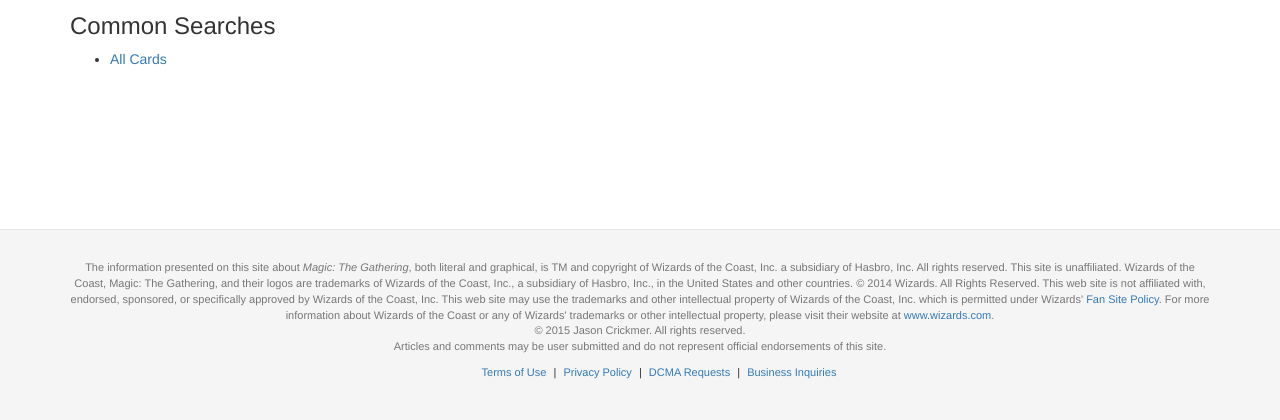
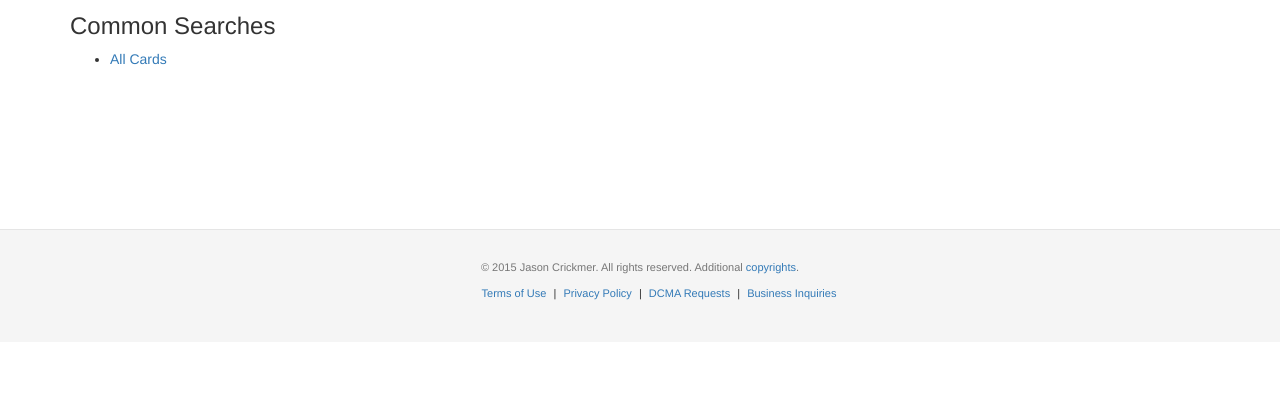
Before and after one commit to jcrickmer/mtgdbpy, a Django app: page /cards/ in a window 1280 px wide. Shown: the part 670-1090 px from the top of the page. After the commit the page ends 970 px from the top, so only its background shows below. Run offline with Django 3.2, Linux system fonts and the light colour scheme; data that the repository does not hold is empty; some libraries are stand-ins or nearby versions.

Commit message:
Fixed copyright and links at bottom of page.

```diff
--- a/mtgdb/templates/base.html
+++ b/mtgdb/templates/base.html
@@ -86,17 +86,15 @@
 	</div>
     <footer class="footer">
       <div class="container">
-        <p>The information presented on this site about <em>Magic: The Gathering</em>, both literal and graphical, is TM and copyright of Wizards of the Coast, Inc. a subsidiary of Hasbro, Inc. All rights reserved. This site is unaffiliated. Wizards of the Coast, Magic: The Gathering, and their logos are trademarks of Wizards of the Coast, Inc., a subsidiary of Hasbro, Inc., in the United States and other countries. &copy; 2014 Wizards. All Rights Reserved. This web site is not affiliated with, endorsed, sponsored, or specifically approved by Wizards of the Coast, Inc. This web site may use the trademarks and other intellectual property of Wizards of the Coast, Inc. which is permitted under Wizards' <a href="http://www.wizards.com/fankit/fantoolkitdnd.html">Fan Site Policy</a>. For more information about Wizards of the Coast or any of Wizards' trademarks or other intellectual property, please visit their website at <a href="http://www.wizards.com/">www.wizards.com</a>.</p>
-        <p>&copy; 2015 Jason Crickmer. All rights reserved.</p>
-        <p>Articles and comments may be user submitted and do not represent official endorsements of this site.</p>
+        <p>&copy; 2015 Jason Crickmer. All rights reserved. Additional <a rel="nofollow" href="/copyrights/">copyrights</a>.</p>
         <ul class="footer-links">
-          <li><a href="/terms-of-use/">Terms of Use</a></li>
+          <li><a rel="nofollow" href="/terms-of-use/">Terms of Use</a></li>
           <li class="muted">|</li>
-          <li><a href="/privacy-policy/">Privacy Policy</a></li>
+          <li><a rel="nofollow" href="/privacy-policy/">Privacy Policy</a></li>
           <li class="muted">|</li>
-          <li><a href="/dcma-requests/">DCMA Requests</a></li>
+          <li><a rel="nofollow" href="/dcma-requests/">DCMA Requests</a></li>
           <li class="muted">|</li>
-          <li><a href="/business-inquiries/">Business Inquiries</a></li>
+          <li><a rel="nofollow" href="/business-inquiries/">Business Inquiries</a></li>
         </ul>
       </div>
     </footer>
```
